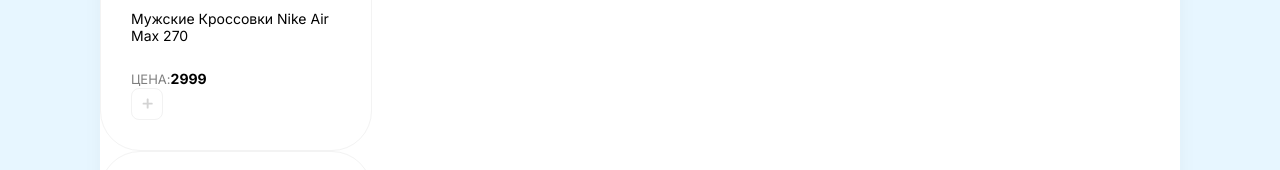
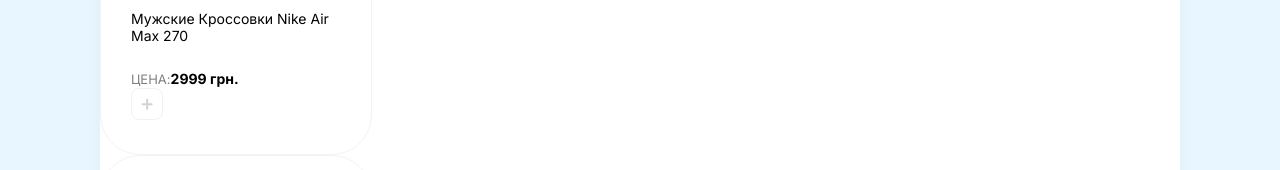
Before and after one commit to 8AREFIEV8/sneakers_shop, a React (Create React App) app: page / in a window 1280 px wide. Shown: the part 465-635 px from the top of the page. Built offline with nearby package versions, Linux system fonts and the light colour scheme.

Commit message:
sevenths commit huk

```diff
--- a/src/App.js
+++ b/src/App.js
@@ -29,11 +29,14 @@
            </div>
 
             <div className="d-flex">
-                {arr.map((obj) => (
+                {arr.map((obj,index) => (
                     <Card
                         title={obj.title}
                         price={obj.price}
                         imageUrl={obj.imgUrl}
+                        onFavorite={() => console.log('Добавили в закладки')}
+                        onPlus={() => console.log('Нажали на плюс')}
+                        key={index}
                     />
                     )
                 )
--- a/src/components/Card/Card.js
+++ b/src/components/Card/Card.js
@@ -1,26 +1,35 @@
 
 import styles from './Card.module.scss';
-console.log(styles);
+import {useState} from "react";
+
 
 function Card(props) {
-    const onClickButton = () => {
-        alert(props.title)
+    const [isAdded, setIsAdded] = useState(false);
+
+    const onClickPlus = () => {
+        setIsAdded(!isAdded);
     }
+    console.log(isAdded)
     return (
         <div className={styles.card}>
-            <div className={styles.favorite}>
+            <div className={styles.favorite} onClick={props.onFavorite}>
                 <img src="/img/heard-unliked.svg" alt="unliked"/>
             </div>
             <img width={133} height={112} src={props.imageUrl} alt="Sneakers"/>
-            <h5>{props.title}</h5>
-            <div className="d-flex justify-between align-center">
+            <h5 className="p-10">{props.title}</h5>
+            <div className="d-flex justify-between align-center" >
                 <div className="d-flex flex-column">
                     <span>Цена:</span>
-                    <b>{props.price}</b>
+                    <b>{props.price} грн.</b>
                     <div>
-                        <button className="button" onClick={onClickButton}>
-                            <img width={11} height={11} src="/img/plus.svg" alt="Plus"/>
-                        </button>
+
+                        <img
+                            className={styles.plus}
+                            onClick={onClickPlus}
+                            src={isAdded ? "/img/btn-checked.svg" : "/img/btn-plus.svg" }
+                            alt="Plus"
+                        />
+
                     </div>
                 </div>
             </div>
--- a/src/components/Card/Card.module.scss
+++ b/src/components/Card/Card.module.scss
@@ -7,6 +7,9 @@
   margin-right: 30px;
   transition: box-shadow 0.2s ease-in-out, transform 0.2s ease-in-out;
 
+  .plus {
+    cursor: pointer;
+  }
 
   .favorite {
     position: absolute;
--- a/src/index.scss
+++ b/src/index.scss
@@ -39,16 +39,16 @@
  }
 
 
-
- .button {
-   background: #FFFFFF;
-   border: 1px solid #f2f2f2;
-   box-sizing: border-box;
-   border-radius: 8px;
-   height: 32px;
-   width: 32px;
-   cursor: pointer;
- }
+ //
+ //.button {
+ //  background: #FFFFFF;
+ //  border: 1px solid #f2f2f2;
+ //  box-sizing: border-box;
+ //  border-radius: 8px;
+ //  height: 32px;
+ //  width: 32px;
+ //  cursor: pointer;
+ //}
 
  .search-block {
    border: 1px solid #f3f3f3;
```
Also changed, not shown: public/img/btn-checked.svg, public/img/btn-plus.svg.
